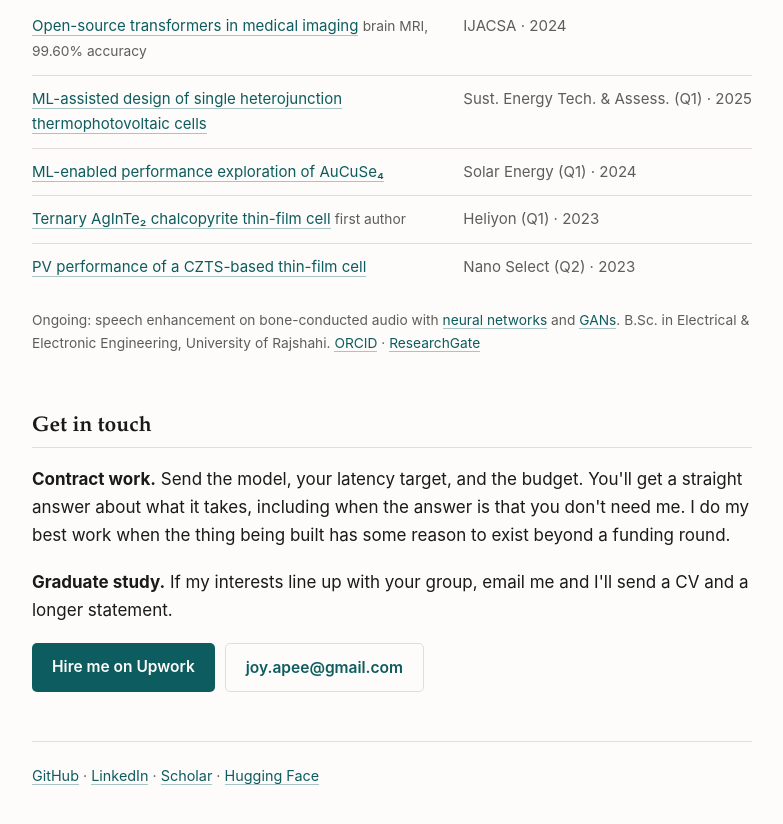
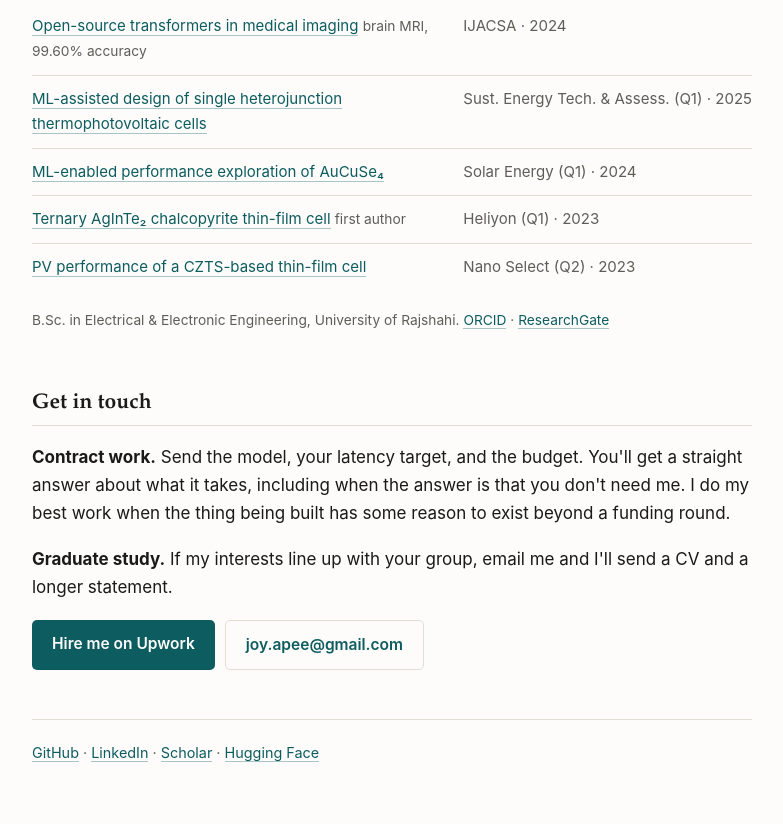
Before and after one commit to Arifuzzamanjoy/Arifuzzamanjoy.github.io, a plain HTML site: page index.html in a window 1280 px wide. Shown: the part 2252-3076 px from the top of the page, without its empty margins (248-1031 px from the left). Drawn offline with Linux system fonts and the light colour scheme.

Commit message:
Remove speech enhancement line

```diff
--- a/index.html
+++ b/index.html
@@ -160,7 +160,7 @@ footer{margin-top:3.4em;padding-top:1.5em;border-top:1px solid var(--rule);color
 <tr><td><a href="https://doi.org/10.1002/nano.202200228">PV performance of a CZTS-based thin-film cell</a></td><td>Nano Select (Q2) · 2023</td></tr>
 </table>
 
-<p class="note">Ongoing: speech enhancement on bone-conducted audio with <a href="https://github.com/Arifuzzamanjoy/Bone-Conducted-Speech-Enhancement-With-Neural-Network">neural networks</a> and <a href="https://github.com/Arifuzzamanjoy/BoneGAN-Generative-Adversarial-Networks-for-Bone-Conducted-Speech">GANs</a>. B.Sc. in Electrical &amp; Electronic Engineering, University of Rajshahi. <a href="https://orcid.org/0009-0005-2420-6585">ORCID</a> · <a href="https://www.researchgate.net/profile/Arifuzzaman-Joy">ResearchGate</a></p>
+<p class="note">B.Sc. in Electrical &amp; Electronic Engineering, University of Rajshahi. <a href="https://orcid.org/0009-0005-2420-6585">ORCID</a> · <a href="https://www.researchgate.net/profile/Arifuzzaman-Joy">ResearchGate</a></p>
 
 <h2>Get in touch</h2>
 
```
